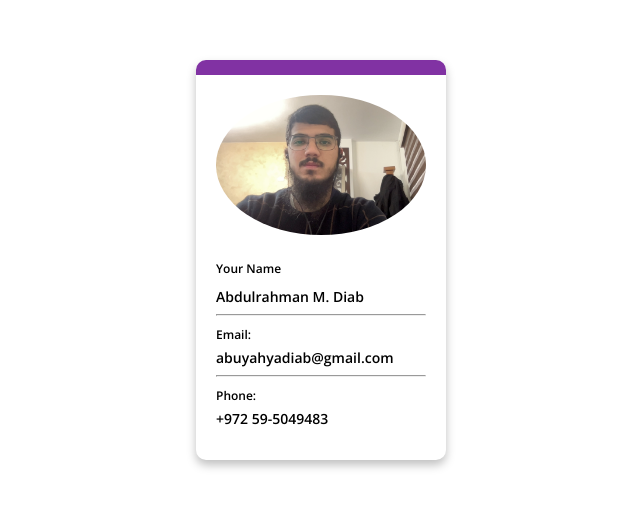
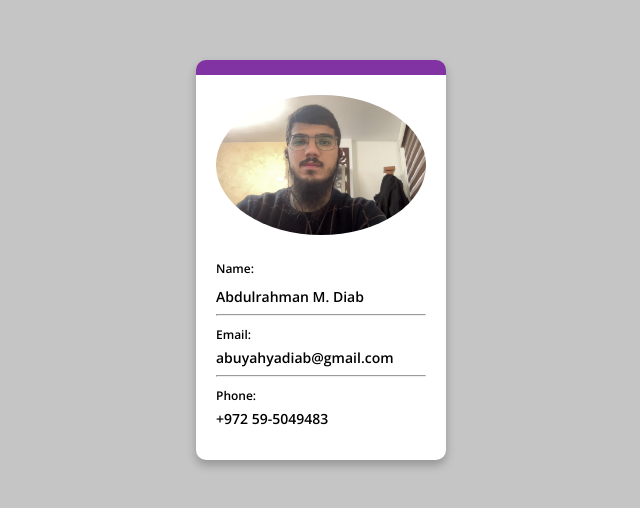
Before and after one commit to TIkTok593/Tap-coding-assement, a plain HTML site: page Challenge 1/index.html in a window 1280 px wide. Shown: the part 140-648 px from the top of the page, without its empty margins (319-959 px from the left). Drawn offline with nearby package versions, Linux system fonts and the light colour scheme.

Commit message:
some editions

```diff
--- a/Challenge 1/index.html
+++ b/Challenge 1/index.html
@@ -29,7 +29,7 @@
       <img src="Photo on 24-03-2023 at 1.40 PM.jpg" alt="Profile picture">
     </div>
     <div class="card-content">
-      <p class="name">Your Name</p>
+      <p class="name">Name:</p>
       <p class="value">Abdulrahman M. Diab</p>
       <hr>
       <p class="label">Email:</p>
--- a/Challenge 1/styles.css
+++ b/Challenge 1/styles.css
@@ -7,7 +7,7 @@
 }
 body {
     margin: 0;
-    background-color: var(--white);
+    background-color: var(--body_bg);
 }
 
 
@@ -22,7 +22,7 @@ body {
     margin: auto;
     position: absolute;
     border-top: 15px solid var(--primary);
-    /* background-color: var(--body_bg); */
+    background-color: var(--white);
     top: 0;
     bottom: 0;
     left: 0;
```
Also changed, not shown: 1 other file.
